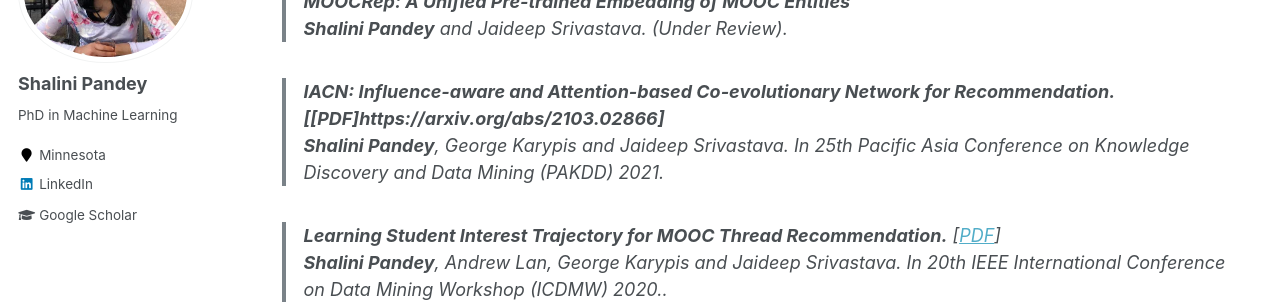
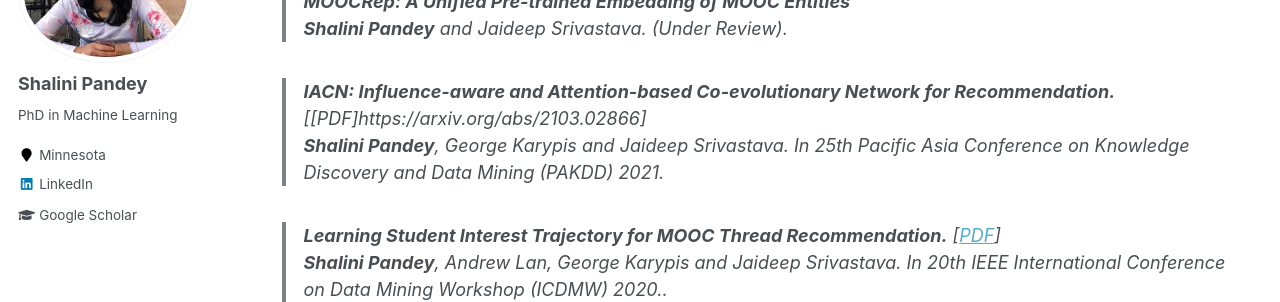
Before and after one commit to shalini1194/shalini1194.github.io, a Jekyll site: the page built from _pages/publications.md, in a window 1280 px wide and 1262 px high. Shown: the part 194-496 px from the top of the window. Built offline with Jekyll 4.4.1, drawn with Linux system fonts in a browser that asks for light colours.

```diff
--- a/_pages/publications.md
+++ b/_pages/publications.md
@@ -7,7 +7,7 @@ author_profile: true
 > **MOOCRep: A Unified Pre-trained Embedding of MOOC Entities** <br/>
 > **Shalini Pandey** and Jaideep Srivastava. (Under Review).
 
-> **IACN: Influence-aware and Attention-based Co-evolutionary Network for Recommendation. [[PDF]https://arxiv.org/abs/2103.02866]** <br/>
+> **IACN: Influence-aware and Attention-based Co-evolutionary Network for Recommendation.** [[PDF]https://arxiv.org/abs/2103.02866] <br/>
 > **Shalini Pandey**, George Karypis and Jaideep Srivastava. In 25th Pacific Asia Conference on Knowledge Discovery and Data Mining (PAKDD) 2021.
 
 > **Learning Student Interest Trajectory for MOOC Thread Recommendation.** [[PDF](https://ieeexplore.ieee.org/abstract/document/9346454)]<br/>
```
